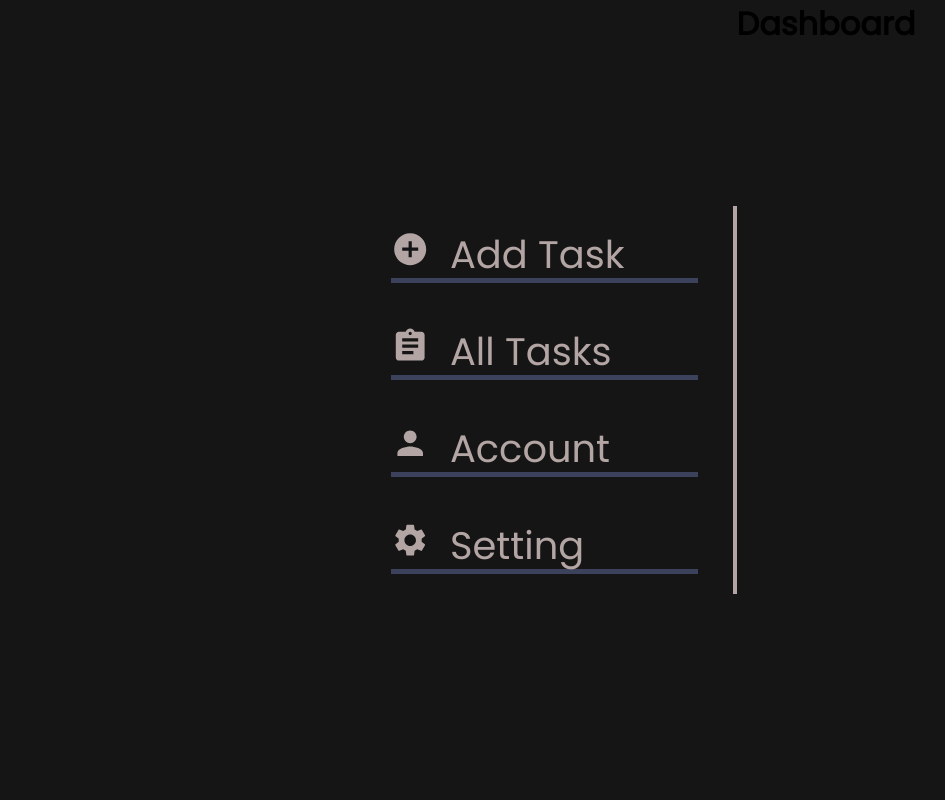
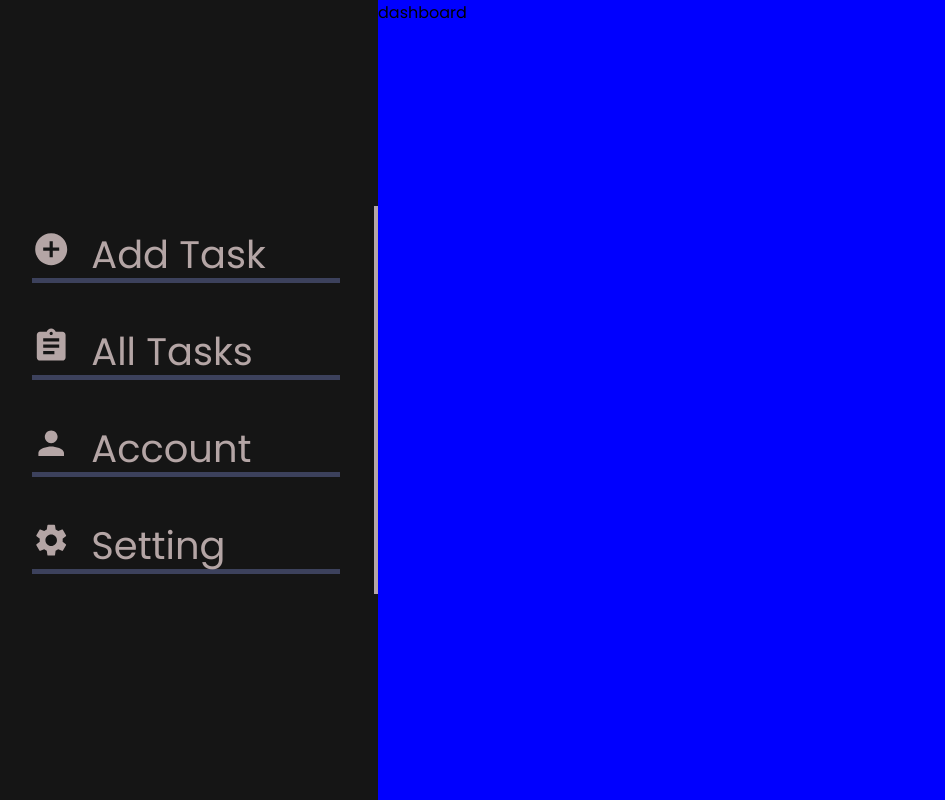
Before and after one commit to ErfiDev/task-manager, a React (Create React App) app in the folder client/: page /setting in a window 1280 px wide. Shown: the whole page, without its empty margins (6-951 px from the left). Built offline with nearby package versions, Linux system fonts and the light colour scheme.

Commit message:
dashboard component first styles

```diff
--- a/client/src/components/dashboard.jsx
+++ b/client/src/components/dashboard.jsx
@@ -1,7 +1,11 @@
 import React from 'react';
 
 const Dashboard = () => {
-	return <h1>Dashboard</h1>;
+	return (
+		<div className='dashboard'>
+			dashboard
+		</div>
+	);
 };
 
 export default Dashboard;
--- a/client/src/styles/dashboard.scss
+++ b/client/src/styles/dashboard.scss
@@ -0,0 +1,10 @@
+.dashboard{
+    width: 70%;
+    min-height: 100vh;
+    height: auto;
+    #{$bc}: blue;
+
+    @media (max-width : 980px) {
+        width: 100%;
+    }
+}
```
